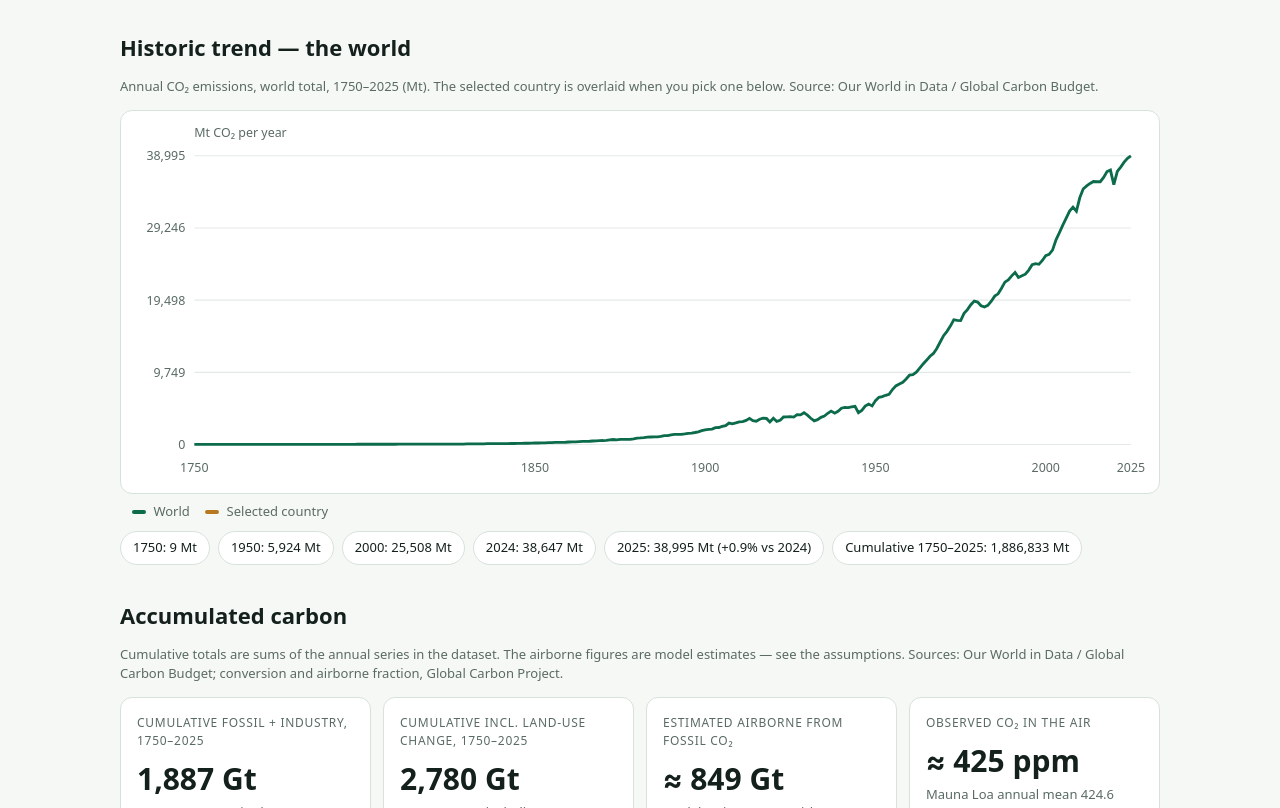
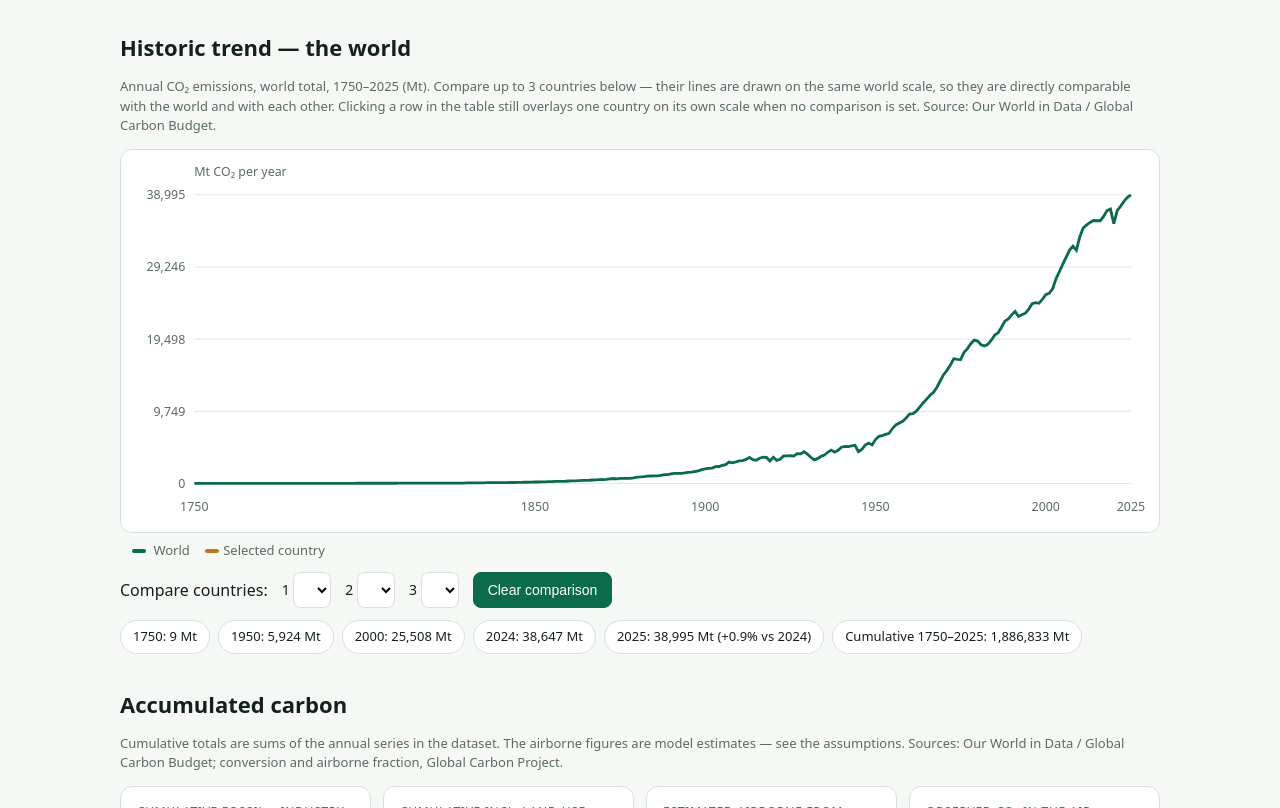
Before and after one commit to neilbeckwith/carbon-ledge, a plain HTML site: page index.html in a window 1280 px wide. Shown: the part 595-1403 px from the top of the page. Drawn offline with Linux system fonts and the light colour scheme.

Commit message:
Carbon Ledger: compare up to 3 countries on the world trend chart

```diff
--- a/index.html
+++ b/index.html
@@ -49,9 +49,16 @@
   <!-- World trend -->
   <section aria-labelledby="trend-h">
     <h2 id="trend-h">Historic trend — the world</h2>
-    <p class="caption">Annual CO₂ emissions, world total, 1750–2025 (Mt). The selected country is overlaid when you pick one below. Source: Our World in Data / Global Carbon Budget.</p>
+    <p class="caption">Annual CO₂ emissions, world total, 1750–2025 (Mt). Compare up to 3 countries below — their lines are drawn on the same world scale, so they are directly comparable with the world and with each other. Clicking a row in the table still overlays one country on its own scale when no comparison is set. Source: Our World in Data / Global Carbon Budget.</p>
     <div class="chart-box"><svg id="worldChart" viewBox="0 0 900 320" role="img" aria-label="World annual CO2 emissions chart, 1750 to 2025"></svg></div>
-    <div class="legend"><span class="sw world"></span> World <span class="sw country"></span> <span id="legendCountry">Selected country</span></div>
+    <div class="legend"><span class="sw world"></span> World <span class="sw country" id="legendCountrySw"></span><span id="legendCountry">Selected country</span><span id="compareLegend"></span></div>
+    <div class="controls">
+      <span class="compare-label">Compare countries:</span>
+      <label>1 <select id="compare1" aria-label="First country to compare"></select></label>
+      <label>2 <select id="compare2" aria-label="Second country to compare"></select></label>
+      <label>3 <select id="compare3" aria-label="Third country to compare"></select></label>
+      <button id="clearCompare" type="button">Clear comparison</button>
+    </div>
     <div class="stats" id="worldStats"></div>
   </section>
 
```
